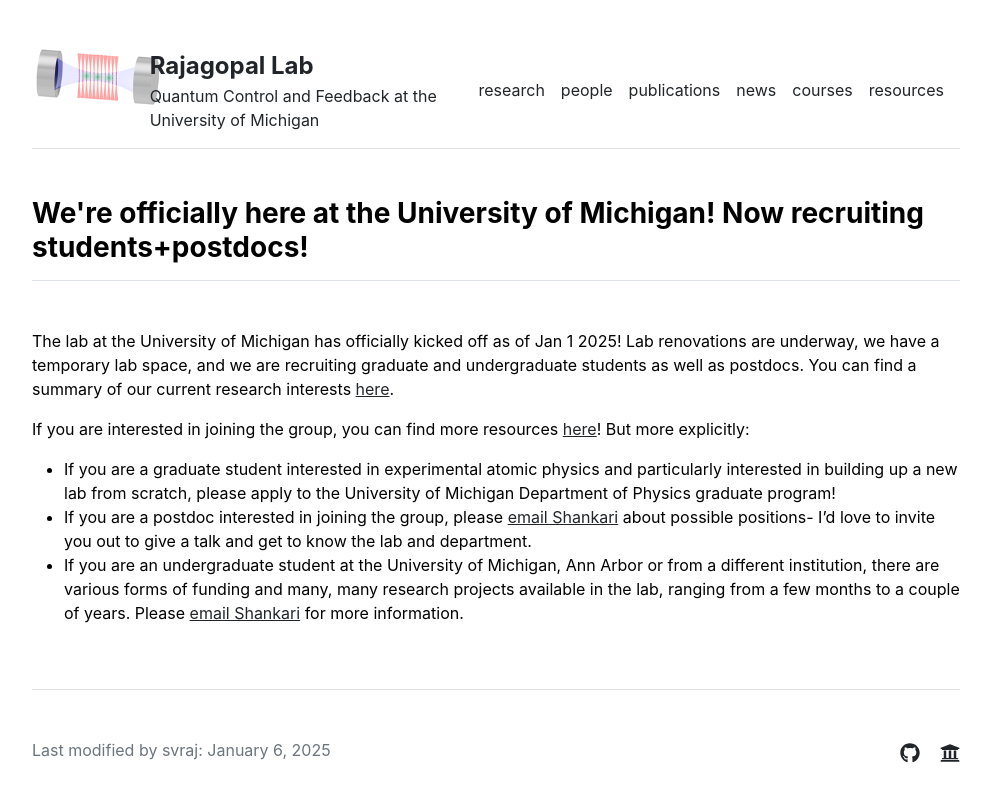
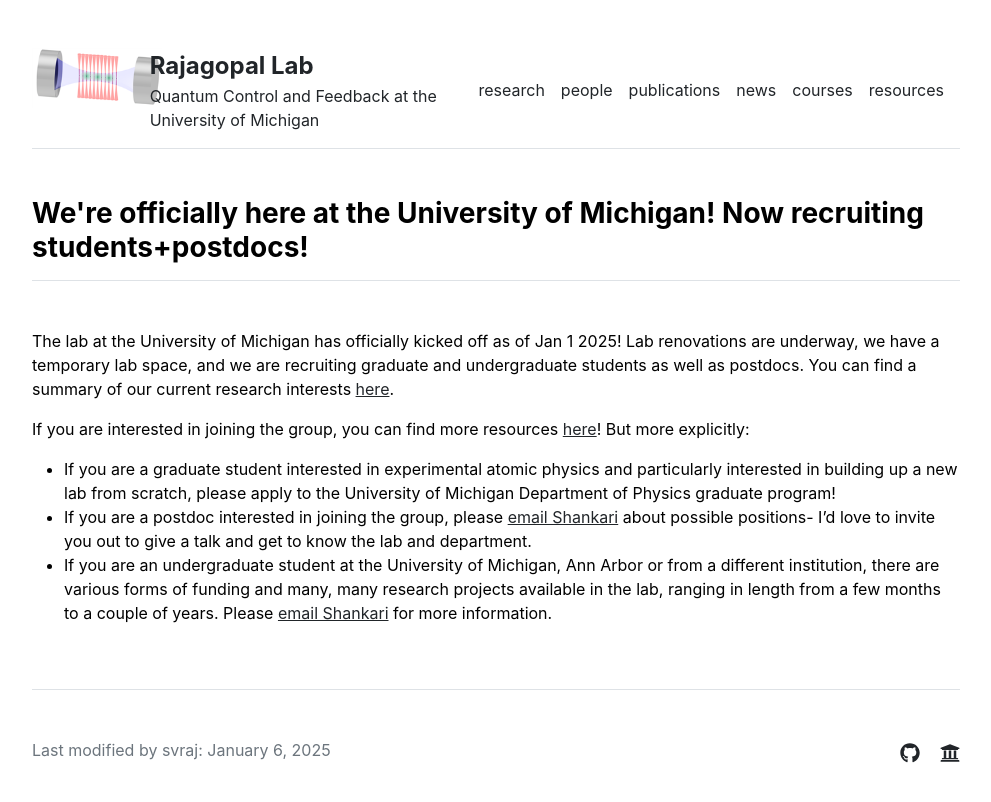
Before and after one commit to rajagopallab/rajagopallab.github.io, a Jekyll site: the page built from _posts/2025-01-01-new_lab.md, in a window 1280 px wide. Shown: the top 802 px of the page, without its empty margins (144-1135 px from the left). Built offline with Jekyll 4.4.1, drawn with Linux system fonts in a browser that asks for light colours.

Commit message:
minor update to news

```diff
--- a/_posts/2025-01-01-new_lab.md
+++ b/_posts/2025-01-01-new_lab.md
@@ -11,4 +11,4 @@ If you are interested in joining the group, you can find more resources <a href=
 
 - If you are a graduate student interested in experimental atomic physics and particularly interested in building up a new lab from scratch, please apply to the University of Michigan Department of Physics graduate program!
 - If you are a postdoc interested in joining the group, please <a href="mailto:svraj@umich">email Shankari</a> about possible positions- I'd love to invite you out to give a talk and get to know the lab and department.
-- If you are an undergraduate student at the University of Michigan, Ann Arbor or from a different institution, there are various forms of funding and many, many research projects available in the lab, ranging from a few months to a couple of years. Please <a href="mailto:svraj@umich">email Shankari</a> for more information.
+- If you are an undergraduate student at the University of Michigan, Ann Arbor or from a different institution, there are various forms of funding and many, many research projects available in the lab, ranging in length from a few months to a couple of years. Please <a href="mailto:svraj@umich">email Shankari</a> for more information.
```
